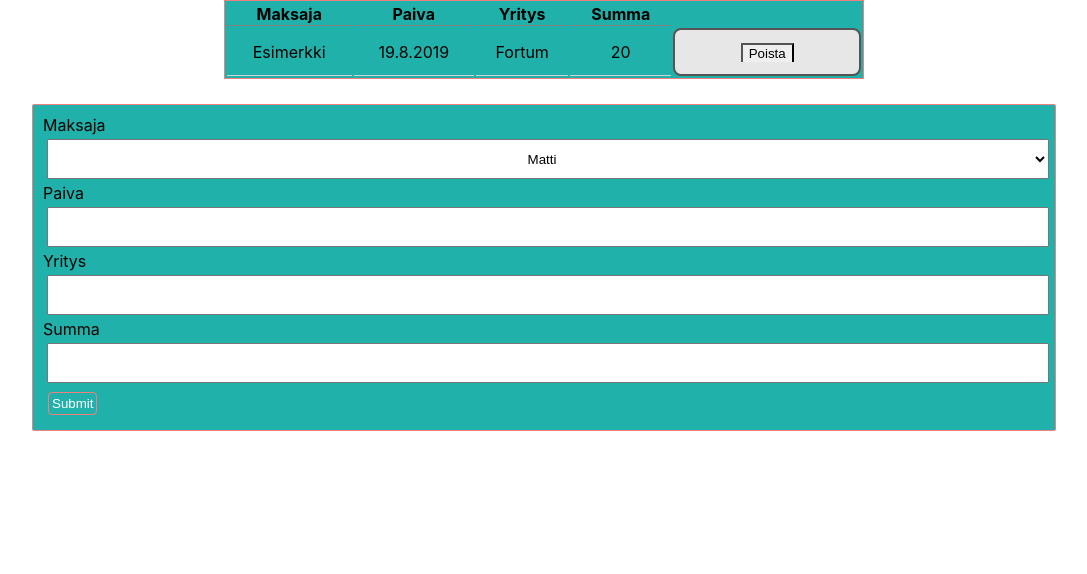
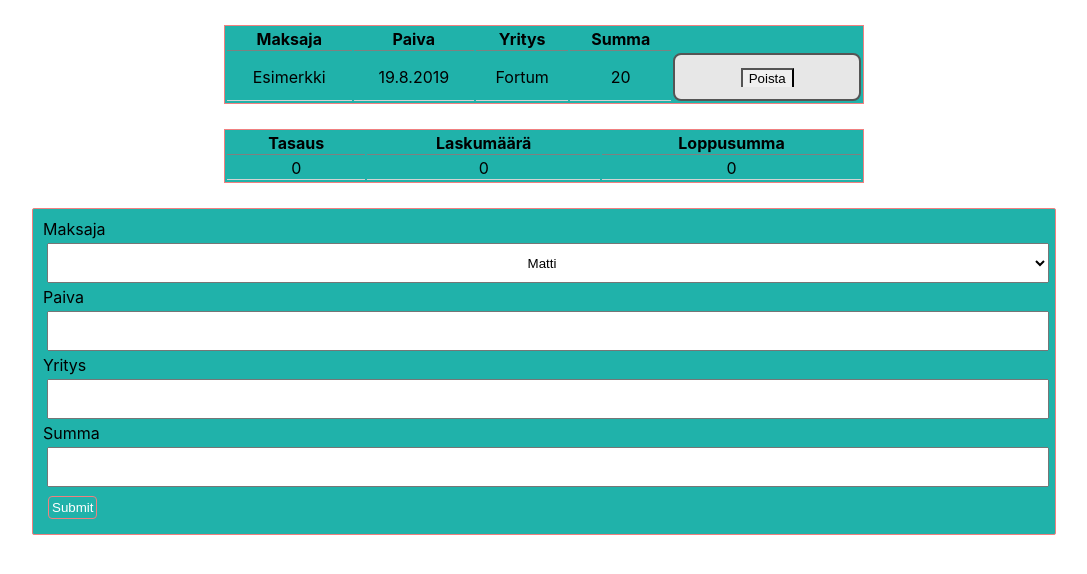
Before and after one commit to vruokon/soj_ryhmatyo_react, a React (Create React App) app: page / in a window 1280 px wide. Shown: the top 574 px of the page, without its empty margins (96-1183 px from the left). Built offline with nearby package versions, Linux system fonts and the light colour scheme.

Commit message:
Lisäsin uuden tablen

```diff
--- a/src/App.js
+++ b/src/App.js
@@ -5,6 +5,7 @@ import "./App.css";
 //component imports:
 import Table from "./components/Table";
 import Form from "./components/Form";
+import LowerTable from "./components/LowerTable";
 
 class App extends Component {
   state = {
@@ -15,10 +16,20 @@ class App extends Component {
         paiva: "19.8.2019",
         yritys: "Fortum",
         summa: 20.0
-        // the rest of the data
+
       }
     ],
-    headerInfo: ["Maksaja", "Paiva", "Yritys", "Summa"]
+    headerInfo: ["Maksaja", "Paiva", "Yritys", "Summa"],
+
+    summary: [
+      {
+        tasaus: 0,
+        laskuMäärä: 0,
+        loppuSumma: 0
+      }
+    ],
+
+    lowerTableHeader: ["Tasaus", "Laskumäärä", "Loppusumma"]
   };
 
 
@@ -62,7 +73,7 @@ class App extends Component {
 
 
   render() {
-    const { maksuInfo, headerInfo } = this.state;
+    const { maksuInfo, headerInfo, summary, lowerTableHeader } = this.state;
     /*const EditButtonProps = {
       // inputProps = {
       //   value: this.state.text,
@@ -92,6 +103,7 @@ class App extends Component {
     return (
       <div className="container">
         <Table maksuInfo={maksuInfo} headerInfo={headerInfo} poistaMaksu={this.poistaMaksu} />
+        <LowerTable lowerTableHeader={lowerTableHeader} summary={summary}/>
         <Form lisaaMaksu={this.lisaaMaksu} />
       </div>
 
--- /dev/null
+++ b/src/components/LowerTable.js
@@ -0,0 +1,40 @@
+import React, { Component } from "react";
+
+const TableHeader2 = props => {
+    return (
+      <thead>
+        <tr key={"header"}>
+          {props.lowerTableHeader.map((header, i) => (
+            <th key={i}>{header}</th>
+          ))}
+        </tr>
+      </thead>
+    );
+  };
+
+const TableBody2 = props => {
+    const rows = props.summary.map((row, i) => {
+      return (
+        <tr key={i}>
+          <td>{row.tasaus}</td>
+          <td>{row.laskuMäärä}</td>
+          <td>{row.loppuSumma}</td>
+        </tr>
+      );
+    });
+    return <tbody>{rows}</tbody>;
+  };
+
+class LowerTable extends Component{
+    render() {
+        const {summary, lowerTableHeader} = this.props;
+        return (
+          <table>
+            <TableBody2 summary= {summary}/>
+            <TableHeader2 lowerTableHeader= {lowerTableHeader}/>
+          </table>
+        );
+      }
+}
+
+export default LowerTable;
--- a/src/index.css
+++ b/src/index.css
@@ -12,6 +12,7 @@ code {
 table {
   width: 50%;
   margin: auto;
+  margin-top: 25px;
   text-align: center;
   background-color: lightseagreen;
   border: solid 1px lightcoral;
```
